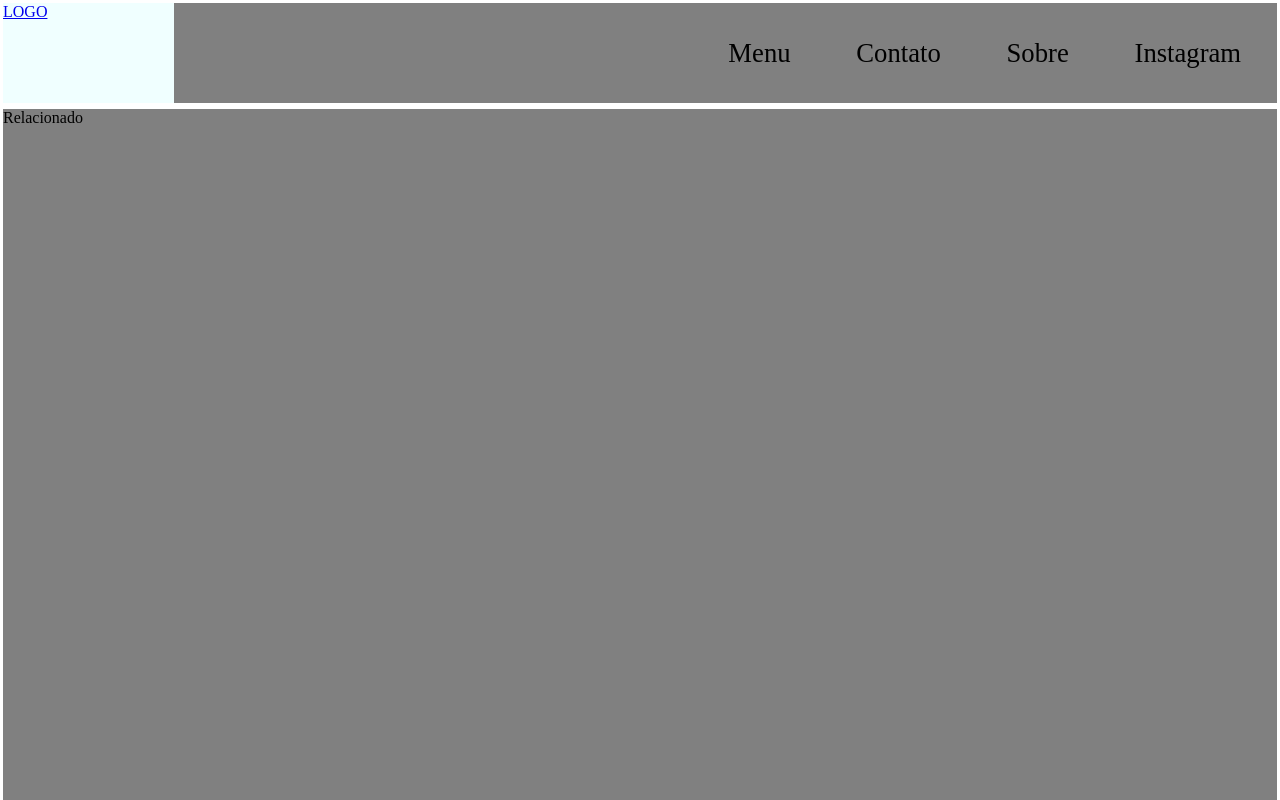
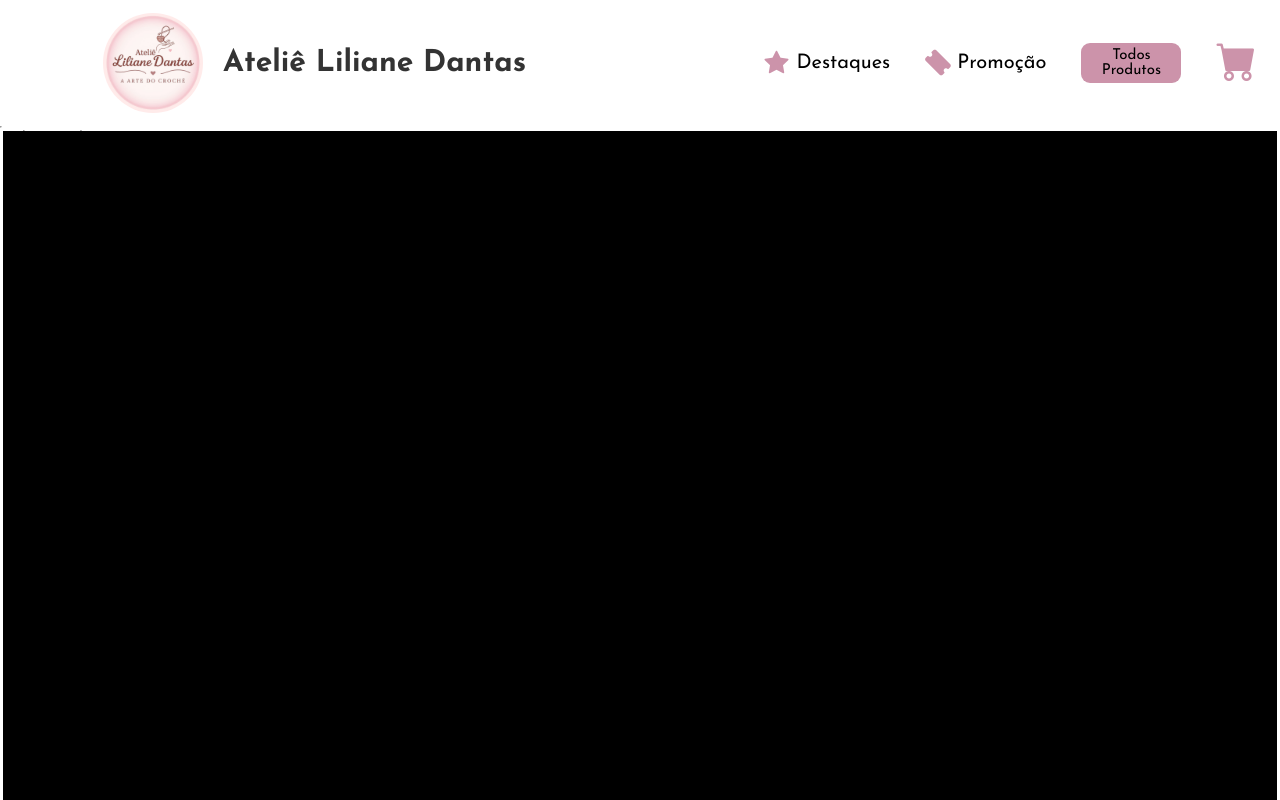
Before and after one commit to llucadantas/Catalogo-atelie, a plain HTML site: page index.html in a window 1280 px wide. Shown: the top 800 px of the page. Drawn offline with nearby package versions, Linux system fonts and the light colour scheme.

Commit message:
navbar feita

```diff
--- a/index.html
+++ b/index.html
@@ -6,22 +6,36 @@
     <meta name="viewport" content="width=device-width, initial-scale=1.0">
     <title>Catalago</title>
     <link rel="stylesheet" href="style.css">
+    <link rel="stylesheet" href="https://cdn.jsdelivr.net/npm/bootstrap-icons@1.13.1/font/bootstrap-icons.min.css">
+
+    <link rel="preconnect" href="https://fonts.googleapis.com">
+    <link rel="preconnect" href="https://fonts.gstatic.com" crossorigin>
+    <link href="https://fonts.googleapis.com/css2?family=Josefin+Sans:ital,wght@0,100..700;1,100..700&display=swap"
+        rel="stylesheet">
 </head>
 
 <body>
     <header>
-        <a href="#" id="logo">LOGO</a>
+        <div id="titulo">
+            <a href="#" id="logo-link">
+                <img id="logo" src="imgs/Logo.jpeg" alt="logo">
+                <span class="logo-text">Ateliê Liliane Dantas</span>
+            </a>
+        </div>
+
+
 
         <button id="openMenu">&#9776</button>
-
         <nav id="menu">
             <button id="closeMenu">X</button>
-            <a href="#">Menu</a>
-            <a href="#">Contato</a>
-            <a href="#">Sobre</a>
-            <a href="#">Instagram</a>
+            <a href="#"><i class="bi bi-star-fill"></i>Destaques</a>
+            <a href="#"><i id="icon-sale" class="bi bi-ticket-fill"></i>Promoção</a>
+            <a id="todos" href="#">Todos Produtos</a>
+            <a id="cart" href="#"><i class="bi bi-cart-fill" style="font-size: 40px;"></i></a>
         </nav>
+
     </header>
+    <hr>
     <aside>Relacionado</aside>
     <main>
         Conteudo
@@ -33,7 +47,7 @@
 
 
     <script type="text/javascript">
-          openMenu.addEventListener('click', () => {
+        openMenu.addEventListener('click', () => {
             menu.style.display = 'flex'
             openMenu.style.display = 'none'
 
@@ -44,9 +58,9 @@
                 menu.style.opacity = '1'
             }, 10)
 
-          })
+        })
 
-          closeMenu.addEventListener('click', () => {
+        closeMenu.addEventListener('click', () => {
             menu.style.opacity = '0'
 
             menu.style.right = (menu.offsetWidth * -1) + 'px'
@@ -56,7 +70,7 @@
                 openMenu.removeAttribute('style')
             }, 200)
 
-          })
+        })
 
 
     </script>
--- a/style.css
+++ b/style.css
@@ -8,15 +8,21 @@ body {
     display: flex;
     flex: 1 1 100vw;
     flex-wrap: wrap;
+    font-family: 'Josefin Sans';
 }
 
-header, nav, main, aside, footer {
+header,
+nav,
+main,
+aside,
+footer {
     display: flex;
     margin: 3px;
-    background-color: grey;
+    background-color: rgb(255, 255, 255);
 }
 
-#openMenu, #closeMenu {
+#openMenu,
+#closeMenu {
     border: none;
     background: none;
     display: none;
@@ -24,20 +30,51 @@ header, nav, main, aside, footer {
     font-weight: bold;
     padding: 0px 5px 0px 5px;
     cursor: pointer;
+    color: #CC93AA;
+    margin-right: 5px;
+}
+
+a {
+    text-decoration: none;
+    color: inherit;
 }
 
 header {
     flex: 1 1 100vw;
-    height: 100px;
+    height: 120px;
 }
 
+#titulo {
+    display: flex;
+    align-items: center;
+    margin-left: 100px;
+    flex: 0 1 50vw;
+}
+
+#logo-link {
+    display: flex;
+    align-items: center;
+    gap: 20px;
+}
+
+
 #logo {
-    flex: 0 1 200px;
-    background-color: azure;
+    width: 100px;
+    /* Ajuste o tamanho do seu logo */
+    height: 100px;
+    border-radius: 50%;
+    text-align: center;
+}
+
+.logo-text {
+    font-weight: bold;
+    font-size: 30px;
+    position: relative;
+    color: #333;
 }
 
 nav {
-    flex: 1 1 100vw;
+    flex: 1 1 50vw;
     align-items: center;
     justify-content: flex-end;
 
@@ -47,8 +84,31 @@ nav a {
     text-decoration: none;
     color: inherit;
     margin: 3%;
-    font-size: 20pt;
+    font-size: 20px;
+    display: flex;
+    gap: 8px;
+    align-items: center;
 }
+
+nav a i {
+    color: #CC93AA;
+    font-size: 24px;
+}
+
+#icon-sale {
+    transform: rotate(45deg);
+}
+
+#todos {
+    background-color: #CC93AA;
+    padding: 5px 10px 5px 10px;
+    border-radius: 9px;
+    width: 100px;
+    text-align: center;
+    font-size: 15px;
+}
+
+
 
 main {
     flex: 20 1 500px;
@@ -60,12 +120,13 @@ main section {
     width: 100%;
     height: 100vh;
     margin: 10px;
-    background:linear-gradient(rgb(182, 182, 182), grey, black)
+    background: linear-gradient(rgb(182, 182, 182), grey, black)
 }
 
 aside {
     flex: 1 1 100vw;
     height: 100vh;
+    background-color: black;
 }
 
 footer {
@@ -73,8 +134,43 @@ footer {
     height: 100px;
 }
 
-@media only screen and (max-width: 700px){
-    #openMenu, #closeMenu {
+@media only screen and (max-width: 1043px) {
+    .logo-text {
+        font-size: 20px;
+    }
+
+    nav a {
+        margin: 3%;
+        font-size: 15px;
+        gap: 5px;
+
+    }
+
+    nav a i {
+        color: #CC93AA;
+        font-size: 19px;
+    }
+
+    #icon-sale {
+        transform: rotate(45deg);
+    }
+
+    #todos {
+        background-color: #CC93AA;
+        padding: 5px 10px 5px 10px;
+        border-radius: 9px;
+        width: 80px;
+
+        font-size: 10px;
+    }
+
+
+}
+
+@media only screen and (max-width: 791px) {
+
+    #openMenu,
+    #closeMenu {
         display: block;
     }
 
@@ -102,12 +198,12 @@ footer {
         transition: 0.3s;
     }
 
-    #logo {
-        flex: 0 1 150px;
+    .logo-text {
+        display: none;
     }
 }
 
-@media only screen and (max-width: 918px){
+@media only screen and (max-width: 918px) {
 
     header {
         order: 0;
```
Also changed, not shown: imgs/Logo.jpeg (added).
